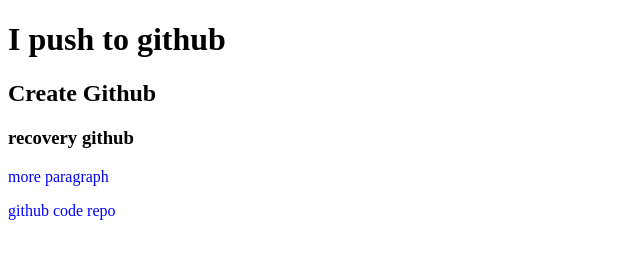
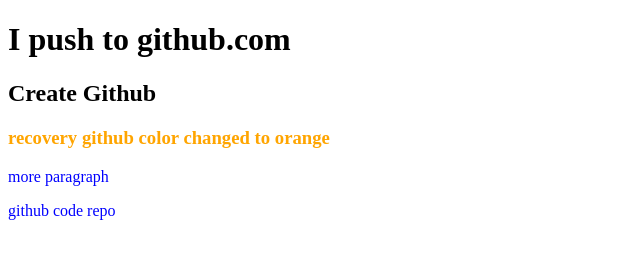
Before and after one commit to mkmunna6615/my-second-repo, a plain HTML site: page index.html in a window 1280 px wide. Shown: the whole page, without its empty margins (0-640 px from the left). Drawn offline with Linux system fonts and the light colour scheme.

Commit message:
make orange

```diff
--- a/index.html
+++ b/index.html
@@ -8,9 +8,9 @@
     <link rel="stylesheet" href="style.css">
 </head>
 <body>
-    <h1>I push to github</h1>
+    <h1>I push to github.com</h1>
     <h2>Create Github</h2>
-    <h3>recovery github</h3>
+    <h3>recovery github color changed to orange</h3>
     <p>more paragraph</p>
     <p>github code repo</p>
 </body>
--- a/style.css
+++ b/style.css
@@ -1,3 +1,6 @@
 p{
     color: blue;
 }
+h3 {
+    color: orange;
+}
```
Also changed, not shown: poto19.jpg (added), poto7.jpg (added), 1 other file.
